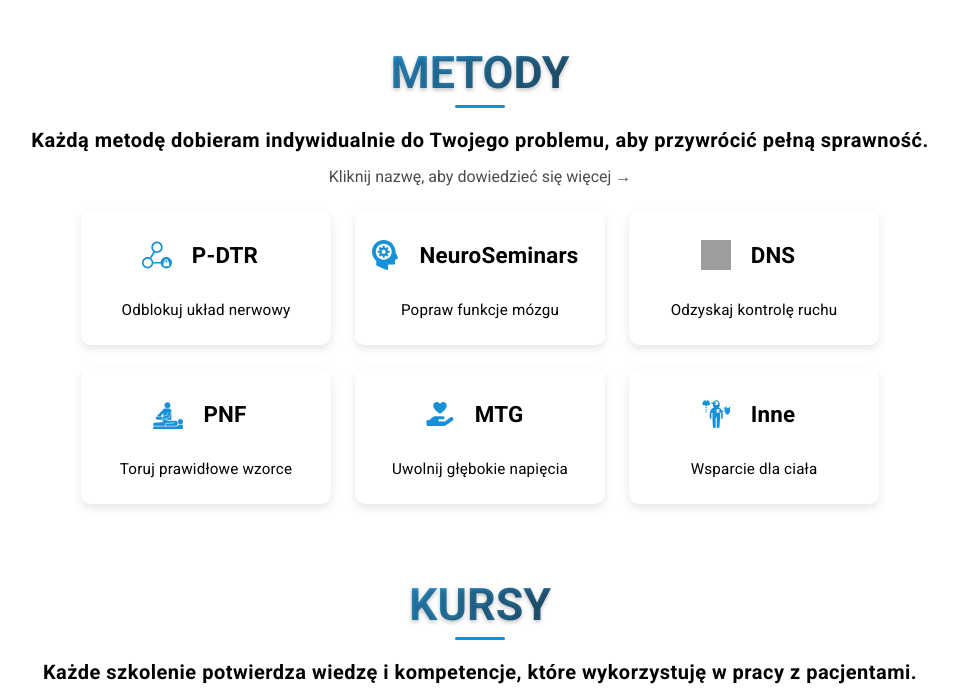
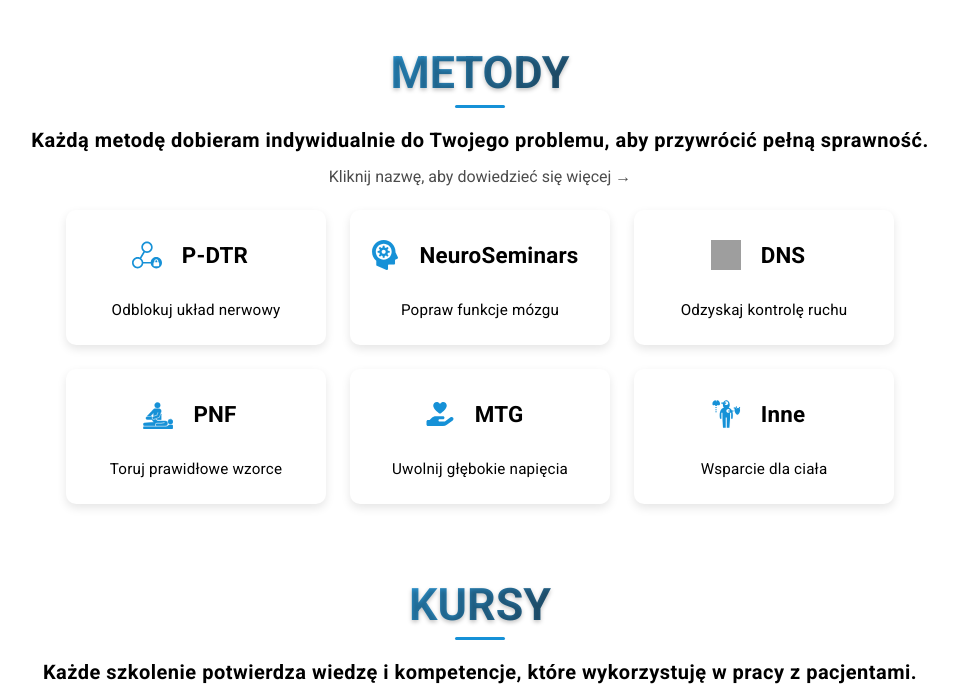
Before and after one commit to FizjoFocus/FizjoFocus.github.io, a PHP site: page / in a window 1280 px wide. Shown: the part 2211-2909 px from the top of the page, without its empty margins (160-1118 px from the left). Run offline with PHP 8.4, Linux system fonts and the light colour scheme; grey boxes are pictures that could not be loaded.

Commit message:
Add files via upload

```diff
--- a/public/css/style.css
+++ b/public/css/style.css
@@ -773,8 +773,8 @@ main .services .services-container .services-item {
   padding: 24px 32px;
   border-radius: 10px;
   box-shadow: 0 4px 10px rgba(0, 0, 0, 0.1);
-  flex: 0 1 250px;
-  max-width: 250px;
+  flex: 0 1 260px;
+  max-width: 260px;
   text-align: center;
   cursor: pointer;
   transition: transform 0.25s ease, box-shadow 0.25s ease;
--- a/public/sass/style.scss
+++ b/public/sass/style.scss
@@ -913,8 +913,8 @@ main {
 				padding: 24px 32px;
 				border-radius: 10px;
 				box-shadow: 0 4px 10px rgba(0, 0, 0, 0.1);
-				flex: 0 1 250px;
-				max-width: 250px;
+				flex: 0 1 260px;
+				max-width: 260px;
 				text-align: center;
 				cursor: pointer;
 				transition: transform 0.25s ease, box-shadow 0.25s ease;
```
